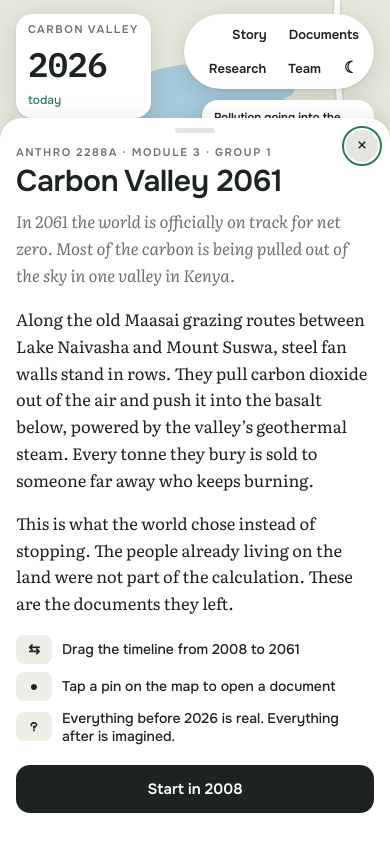
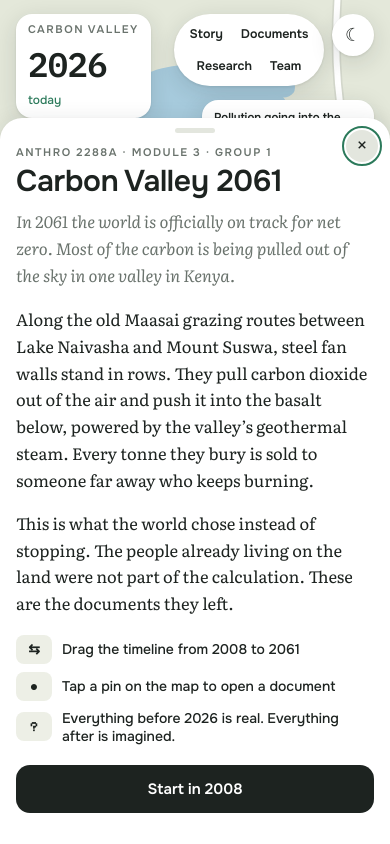
Before and after one commit to danielajen/carbon-valley-2061, a plain HTML site: page index.html in a window 390 px wide. Drawn offline with Linux system fonts and the light colour scheme.

Commit message:
Give the theme button its own round button
On phones it was squeezed into the menu next to Team and easy to miss.

Co-Authored-By: Claude Opus 5.5 <noreply@anthropic.com>

```diff
--- a/index.html
+++ b/index.html
@@ -8,7 +8,7 @@
 <link rel="preconnect" href="https://fonts.googleapis.com">
 <link rel="preconnect" href="https://fonts.gstatic.com" crossorigin>
 <link rel="stylesheet" href="https://fonts.googleapis.com/css2?family=Pixelify+Sans:wght@400;600&family=IBM+Plex+Mono:wght@500;600&family=Onest:wght@400;500;600;700&family=Literata:ital,opsz,wght@0,7..72,400;0,7..72,600;1,7..72,400&display=swap">
-<link rel="stylesheet" href="style.css?v=186bc6cb">
+<link rel="stylesheet" href="style.css?v=15610892">
 </head>
 <body>
 <div id="app">
@@ -115,8 +115,8 @@
       <button data-open="docs">Documents</button>
       <button data-open="research">Research</button>
       <button data-open="team">Team</button>
-      <button class="theme" id="theme" aria-label="Switch to dark mode">☾</button>
     </nav>
+    <button class="theme" id="theme" aria-label="Switch to dark mode">☾</button>
   </header>
 
   <aside class="meter" aria-live="polite">
--- a/style.css
+++ b/style.css
@@ -63,7 +63,8 @@
   --dialog: #232A27; --dialog-ink: #E8EDE9; --real: #5CC49A; --imagined: #E8875E; --needle: #E8EDE9;
   color-scheme: dark;
 }
-.menu .theme { width: 36px; padding: 8px 0; font-size: 16px; line-height: 1; }
+.theme { flex: none; width: 46px; height: 46px; border-radius: 50%; border: 0; background: var(--ui); box-shadow: var(--shadow); font-size: 19px; line-height: 1; order: 3; }
+.theme:hover { background: var(--ui-line); }
 
 * { box-sizing: border-box; }
 html, body { height: 100%; margin: 0; }
@@ -122,6 +123,7 @@ button { font: inherit; color: inherit; cursor: pointer; }
   display: flex; justify-content: space-between; align-items: flex-start; gap: 12px; pointer-events: none;
 }
 .hud-top > * { pointer-events: auto; }
+.hud-top .menu { margin-left: auto; }
 .year-card { background: var(--ui); border-radius: 16px; box-shadow: var(--shadow); padding: 10px 16px 12px; display: grid; line-height: 1; min-width: 132px; }
 .brand { font: 600 11px var(--f-ui); letter-spacing: .14em; text-transform: uppercase; color: var(--ui-muted); }
 .year { font: 600 40px var(--f-num); letter-spacing: -.02em; margin-top: 6px; font-variant-numeric: tabular-nums; }
@@ -221,9 +223,12 @@ button { font: inherit; color: inherit; cursor: pointer; }
   .meter .ratio { font-size: 12px; }
   .year { font-size: 34px; }
   .year-card { min-width: 0; padding: 8px 12px 10px; }
-  .menu { max-width: 190px; }
-  .menu button { padding: 7px 10px; font-size: 13px; }
-  .edge-n { top: calc(env(safe-area-inset-top, 0px) + 126px); left: var(--gl); transform: none; padding: 7px 11px; font-size: 12px; }
+  .hud-top { gap: 8px; }
+  .year-card { flex: none; }
+  .menu { max-width: 150px; justify-content: center; }
+  .menu button { padding: 7px 8px; font-size: 12.5px; }
+  .theme { width: 42px; height: 42px; font-size: 18px; }
+  .edge-n { top: calc(env(safe-area-inset-top, 0px) + 128px); left: var(--gl); transform: none; padding: 7px 11px; font-size: 12px; }
   .menu { gap: 2px; }
   .edge-s { display: none; }
   .dialog { bottom: 128px; left: var(--gl); right: var(--gr); width: auto; }
```
